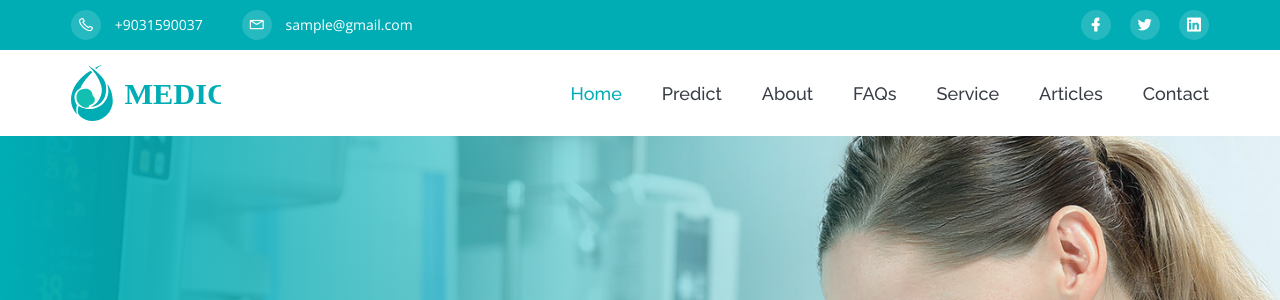
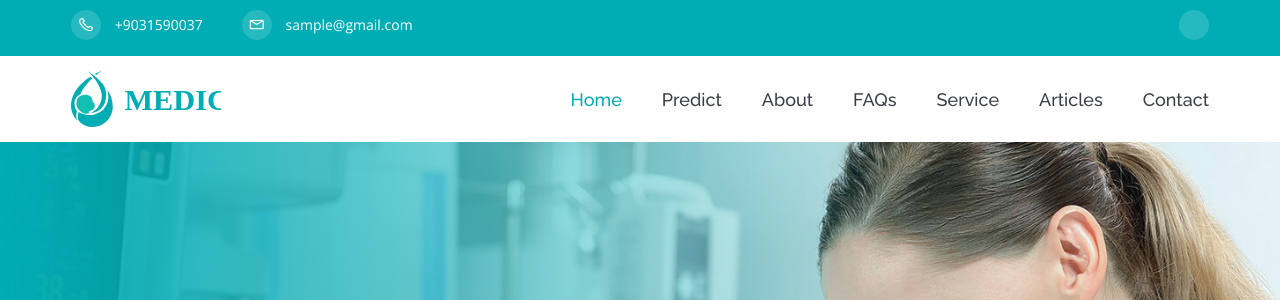
Before and after one commit to avicoomar/HeartX-App, a Flask app: page / in a window 1280 px wide. Shown: the top 300 px of the page. Run offline with Flask 2, Linux system fonts and the light colour scheme; parts of the project's set-up code (start-up, migrations or seed data) failed here and were passed over; some libraries are stand-ins or nearby versions.

Commit message:
Update index.html

```diff
--- a/templates/index.html
+++ b/templates/index.html
@@ -63,9 +63,8 @@
 							<div class="col-md-4">
 								<div class="header-top-right d-none d-md-block">
 									<ul>
-										<li><a href="#"><i class="lni lni-facebook-filled"></i></a></li>
-										<li><a href="#"><i class="lni lni-twitter-filled"></i></a></li>
-										<li><a href="#"><i class="lni lni-linkedin-original"></i></a></li>
+										<li><a href="https://github.com/adnanazam26/HeartX-App"><i class="fa fa-github" style="font-size:40px"></i></a></li>
+
 									</ul>
 								</div>
 							</div>
```
